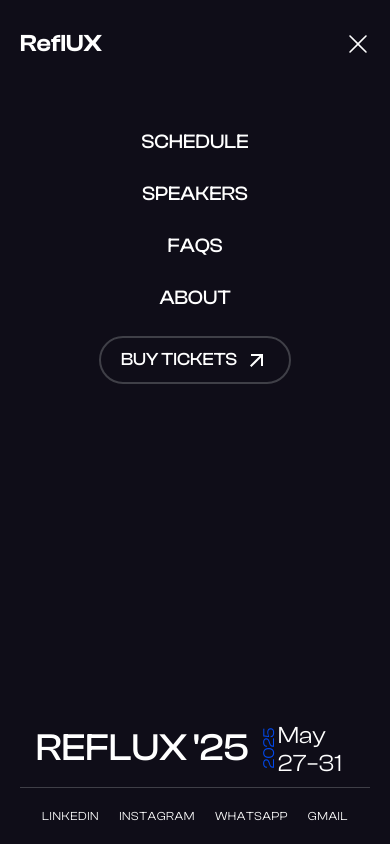
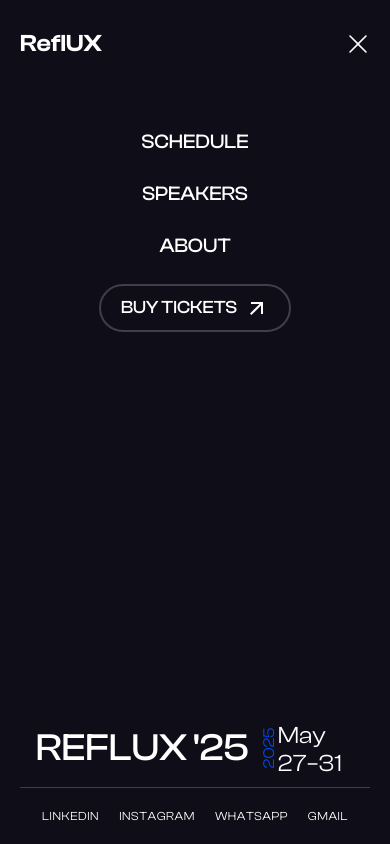
Before and after one commit to yeshu2004/ReflUX, a Next.js app: page / in a window 390 px wide. Both pictures are taken after a click on the button 358 px from the left and 44 px from the top of the page. Shown: the top 844 px of the page. Built offline with nearby package versions, Linux system fonts and the light colour scheme.

Commit message:
navbar edited

```diff
--- a/app/components/Navbar.tsx
+++ b/app/components/Navbar.tsx
@@ -119,6 +119,7 @@ export default function Navbar() {
                   onClick={toggleMenu}
                   initial={{opacity: 0}}
                   animate={{opacity: 1, transition: {duration: 0.3, delay:0.9}}}
+                  exit={{opacity: 0}}
                   custom={0}
                 >
                   SCHEDULE
@@ -129,26 +130,19 @@ export default function Navbar() {
                   onClick={toggleMenu}
                   initial={{opacity: 0}}
                   animate={{opacity: 1, transition: {duration: 0.3, delay:0.9}}}
+                  exit={{opacity: 0}}
                   custom={1}
                 >
                   SPEAKERS
                 </motion.a>
-                <motion.a
-                  href="#faqs"
-                  className="hover:text-gray-300 transition"
-                  onClick={toggleMenu}
-                  initial={{opacity: 0}}
-                  animate={{opacity: 1, transition: {duration: 0.3, delay:0.9}}}
-                  custom={2}
-                >
-                  FAQS
-                </motion.a>
+
                 <motion.a
                   href="#about"
                   className="hover:text-gray-300 transition"
                   onClick={toggleMenu}
                   initial={{opacity: 0}}
                   animate={{opacity: 1, transition: {duration: 0.3, delay:0.9}}}
+                  exit={{opacity: 0}}
                   custom={3}
                 >
                   ABOUT
@@ -159,6 +153,7 @@ export default function Navbar() {
                   variants={itemVariants}
                   initial={{opacity: 0}}
                   animate={{opacity: 1, transition: {duration: 0.3}}}
+                  exit={{opacity: 0}}
                   custom={5}
                 >
                   <a href="https://unstop.com/p/reflux-vellore-institute-of-technology-bhopal-1482156" target="_blank"
```
